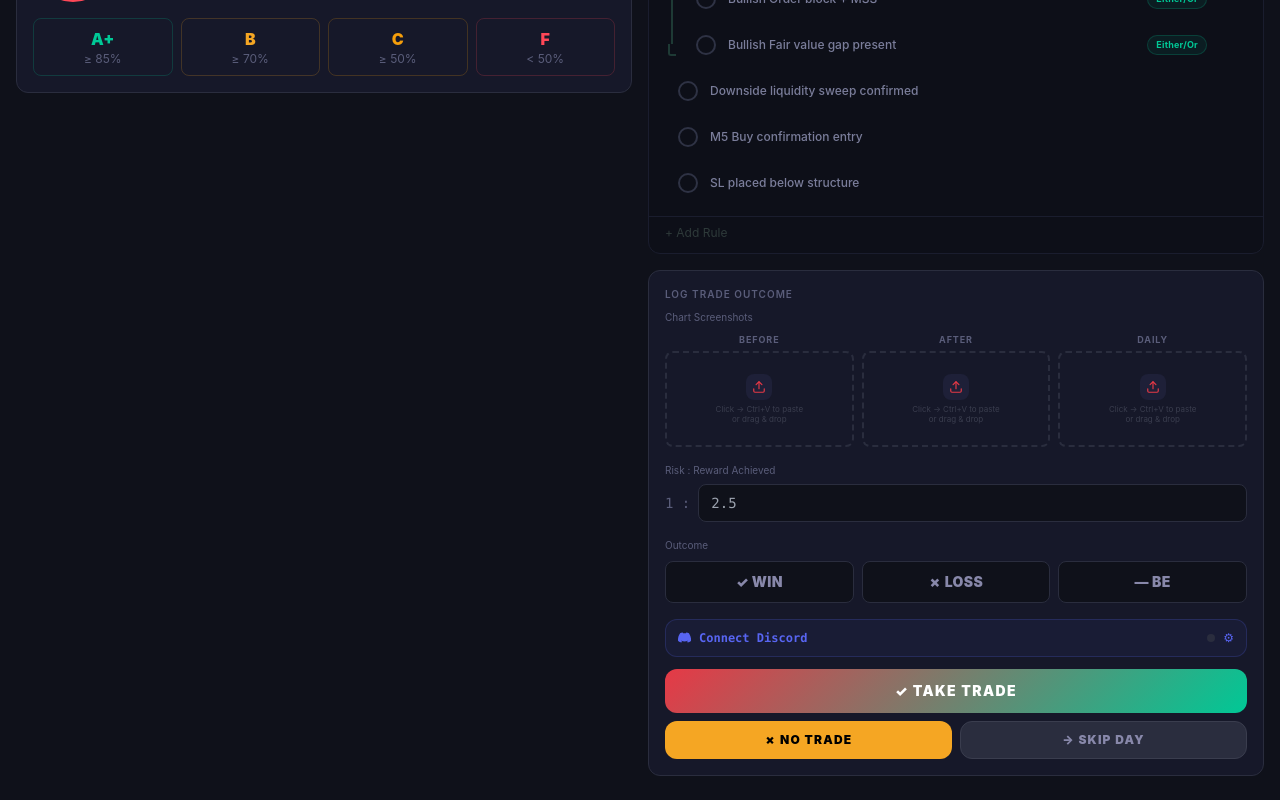
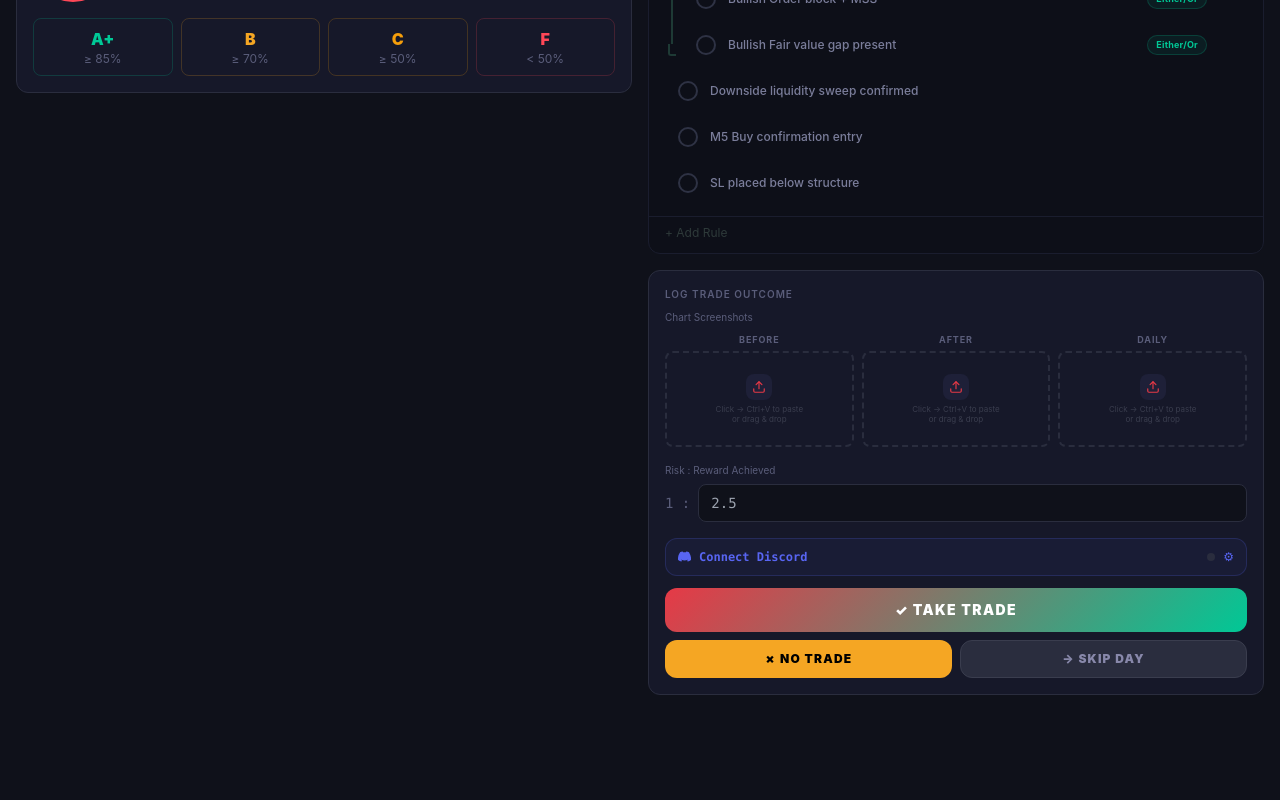
Before and after one commit to sabarfx666-spec/boy, a React (Vite) app: page / in a window 1280 px wide. Shown: the part 734-1534 px from the top of the page. After the commit the page ends 1453 px from the top, so only its background shows below. Built offline with nearby package versions, Linux system fonts and the light colour scheme.

Commit message:
feat: remove Outcome (WIN/LOSS/BE) buttons from Log Trade Outcome
Co-Authored-By: Claude Sonnet 4.6 <noreply@anthropic.com>

```diff
--- a/src/App.jsx
+++ b/src/App.jsx
@@ -524,8 +524,8 @@ const JournalModule = ({ setTrades, date, setDate }) => {
   };
 
   const handleLog = () => {
-    if (!bias || !session || !outcome || !rr) {
-      alert('Please complete: Bias, Session, R:R, and Outcome before logging.');
+    if (!bias || !session || !rr) {
+      alert('Please complete: Bias, Session, and R:R before logging.');
       return;
     }
     const pnl = calcPnL(outcome, +riskAmt || 0, +rr);
@@ -903,28 +903,6 @@ const JournalModule = ({ setTrades, date, setDate }) => {
             </div>
           </div>
 
-          {/* Outcome buttons */}
-          <div className="mb-4">
-            <div className="text-[10px] text-[#5a5d7a] mb-2">Outcome</div>
-            <div className="grid grid-cols-3 gap-2">
-              {[
-                { key: 'Win',         label: '✓ WIN',  active: 'bg-[#00c896] text-black shadow-lg shadow-[rgba(0,200,150,0.35)]' },
-                { key: 'Loss',        label: '✗ LOSS', active: 'bg-[#ff4757] text-white shadow-lg shadow-[rgba(255,71,87,0.35)]' },
-                { key: 'Break Even',  label: '— BE',   active: 'bg-[#f5a623] text-black shadow-lg shadow-[rgba(245,166,35,0.35)]' },
-              ].map(({ key, label, active }) => (
-                <button
-                  key={key} onClick={() => setOutcome(key)}
-                  className={`py-2.5 rounded-lg text-sm font-black tracking-wide transition-all ${
-                    outcome === key
-                      ? active
-                      : 'bg-[#0f111a] border border-[#2a2d3e] text-[#8888aa] hover:border-[#4a4d5e]'
-                  }`}
-                >
-                  {label}
-                </button>
-              ))}
-            </div>
-          </div>
 
           {/* PnL preview */}
           {previewPnL !== null && (
```
